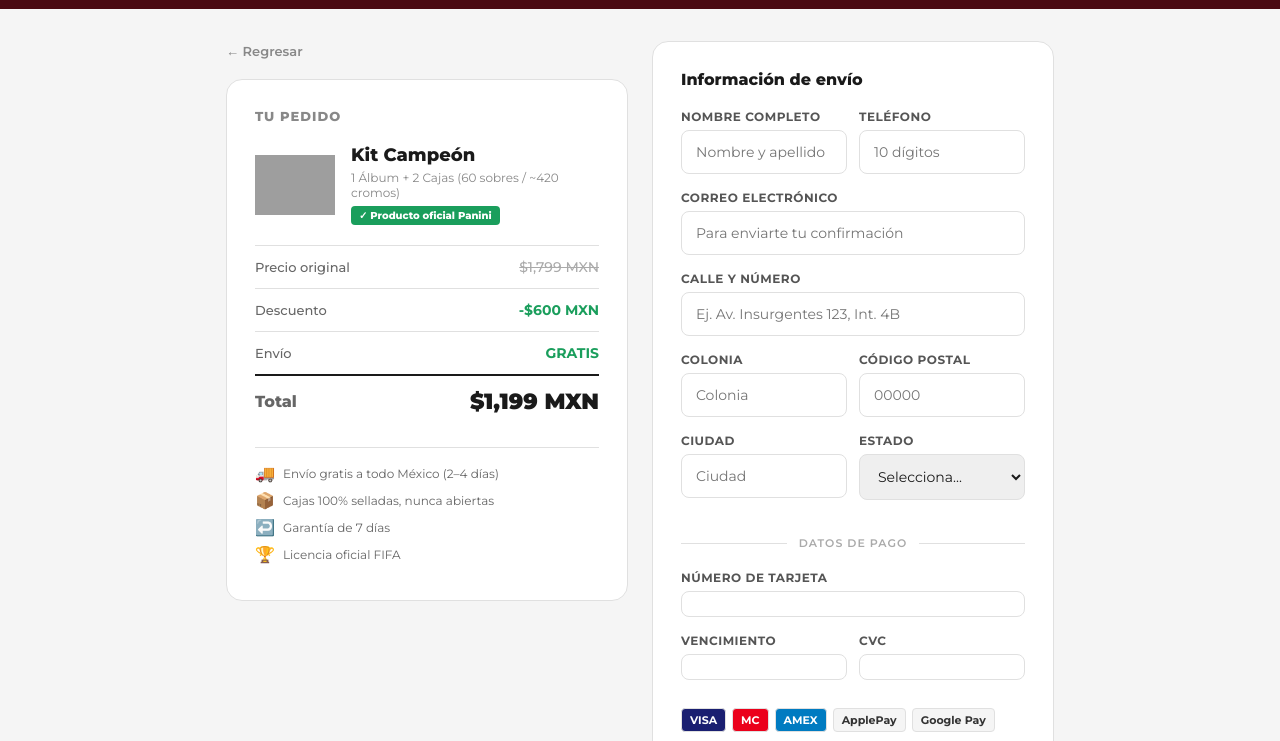
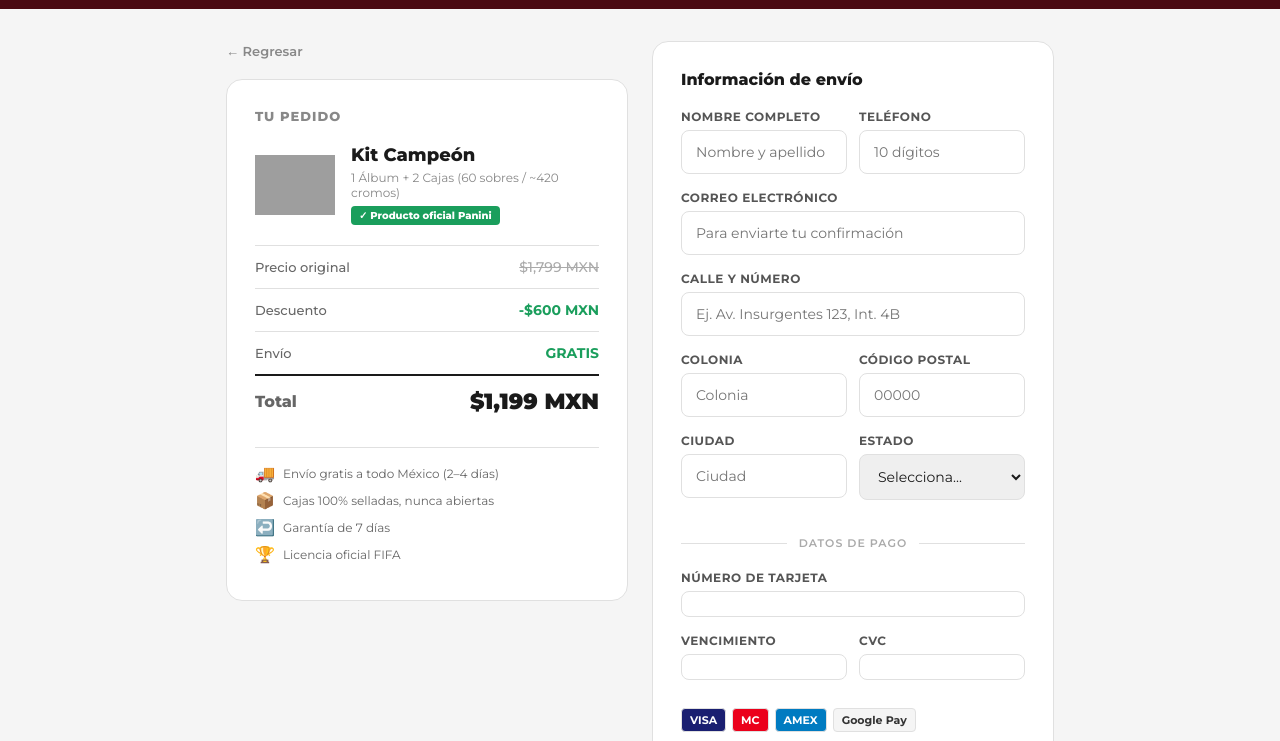
Before and after one commit to marketiingafiliado-create/panini-mx, a website: page checkout.html in a window 1280 px wide. Shown: the part 59-800 px from the top of the page. Drawn offline with Linux system fonts and the light colour scheme; grey boxes are pictures that could not be loaded; a script that the page names is missing.

Commit message:
Update checkout.html

```diff
--- a/checkout.html
+++ b/checkout.html
@@ -254,7 +254,7 @@
       <span class="payment-icon visa">VISA</span>
       <span class="payment-icon mc">MC</span>
       <span class="payment-icon amex">AMEX</span>
-      <span class="payment-icon">ApplePay</span>
+
       <span class="payment-icon">Google Pay</span>
     </div>
 
```
